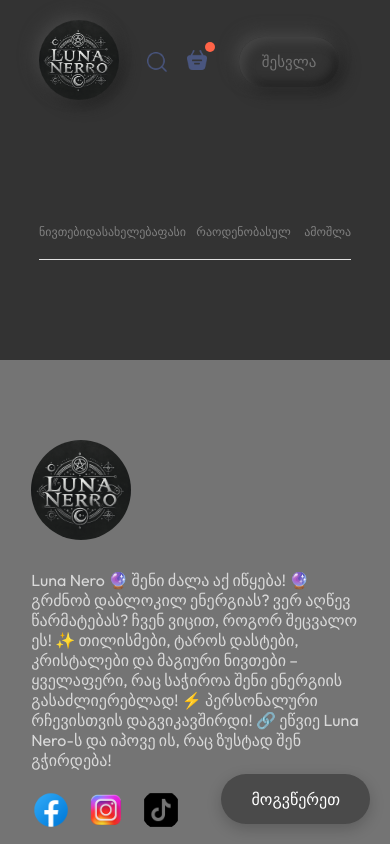
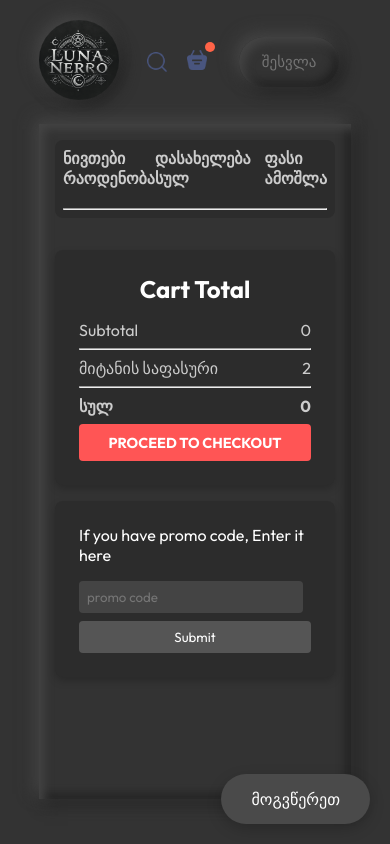
Before and after one commit to imedula/luna-nero, a React (Vite) app in the folder frontend/: page /luna-nero/cart in a window 390 px wide. Shown: the top 844 px of the page. Built offline with nearby package versions, Linux system fonts and the light colour scheme.

Commit message:
cart update

```diff
--- a/frontend/src/components/ContactFrom/ContactForm.css
+++ b/frontend/src/components/ContactFrom/ContactForm.css
@@ -12,6 +12,7 @@
   z-index: 1000;
   backdrop-filter: blur(6px);
   animation: fadeIn 0.5s ease;
+
 }
 
 /* Form Container */
--- a/frontend/src/pages/Cart/Cart.css
+++ b/frontend/src/pages/Cart/Cart.css
@@ -1,26 +1,219 @@
 .cart {
-    margin-top: 100px;
+    display: flex;
+    flex-direction: column;
+    align-items: center;
+    padding: 2rem;
+    min-height: 80vh;
+    color: #fff;
+    box-shadow: -5px -5px 15px #444, 5px 5px 15px #222, inset 5px 5px 10px #444,
+    inset -5px -5px 10px #222;
   }
+
+  .cart-items {
+    width: 100%;
+    max-width: 1000px;
+    background-color: #2c2c2c;
+    border-radius: 8px;
+    padding: 1rem;
+  }
+
   .cart-items-title {
     display: grid;
-     grid-template-columns: 1fr 1.5fr 1fr 1fr 1fr 0.5fr;
+    grid-template-columns: 1fr 2fr 1fr 1fr 1fr 1fr;
+    text-align: center;
+    font-weight: bold;
+    color: #ccc;
+  }
+
+  .cart-items-item {
+    display: grid;
+    grid-template-columns: 1fr 2fr 1fr 1fr 1fr 1fr;
     align-items: center;
-     color: gray;
-     font-size: max(1vw,12px);
+    padding: 1rem;
+    border-radius: 8px;
+    transition: background 0.3s;
   }
+
+  .cart-items-item:hover {
+    background-color: #3c3c3c;
+  }
+
+  .cart-items-item img {
+    width: 80px;
+    border-radius: 4px;
+    object-fit: cover;
+  }
+
+  .cross {
+    cursor: pointer;
+    color: #ff5555;
+    transition: transform 0.2s;
+  }
+
+  .cross:hover {
+    transform: scale(1.2);
+  }
+
+  .cart-bottom {
+    display: flex;
+    justify-content: space-between;
+    width: 100%;
+    max-width: 1000px;
+    margin-top: 2rem;
+  }
+
+  .cart-total,
+  .cart-promocode {
+    width: 48%;
+    background-color: #2c2c2c;
+    padding: 1.5rem;
+    border-radius: 8px;
+    box-shadow: 0 4px 8px rgba(0, 0, 0, 0.2);
+  }
+
+  .cart-total h2 {
+    text-align: center;
+    margin-bottom: 1rem;
+    color: #fff;
+  }
+
+  .cart-total-detalis {
+    display: flex;
+    justify-content: space-between;
+    margin: 0.5rem 0;
+    color: #ccc;
+  }
+
+  .cart-total button {
+    width: 100%;
+    padding: 0.8rem;
+    background-color: #ff5555;
+    border: none;
+    border-radius: 4px;
+    color: #fff;
+    font-weight: bold;
+    cursor: pointer;
+    transition: background 0.3s;
+  }
+
+  .cart-total button:hover {
+    background-color: #ff3333;
+  }
+
+  .cart-promocode-input {
+    display: flex;
+    justify-content: space-between;
+    margin-top: 1rem;
+  }
+
+  .cart-promocode-input input {
+    flex: 1;
+    padding: 0.5rem;
+    border: none;
+    border-radius: 4px;
+    margin-right: 0.5rem;
+    background-color: #444;
+    color: #fff;
+  }
+
+  .cart-promocode-input button {
+    padding: 0.5rem 1rem;
+    background-color: #555;
+    border: none;
+    border-radius: 4px;
+    color: #fff;
+    cursor: pointer;
+    transition: background 0.3s;
+  }
+
+  .cart-promocode-input button:hover {
+    background-color: #777;
+  }
+  .cross:hover {
+    transform: rotate(90deg);
+  }
+  /* Responsive Media Queries */
+@media (max-width: 1200px) {
+    .cart-items-title,
     .cart-items-item {
-    margin: 10px 0px;
-    color: black;
+      grid-template-columns: 1fr 2fr 1fr 1fr 1fr;
     }
+
     .cart-items-item img {
-    width: 90px;
-    border-radius: 10px;
+      width: 60px;
     }
-.cart hr {
-    height: 1px;
-    background-color: #e2e2e2;
-    border: none;
   }
+
+  @media (max-width: 768px) {
+    .cart {
+      padding: 1rem;
+    }
+
+    .cart-items {
+      padding: 0.5rem;
+    }
+
+    .cart-items-title,
+    .cart-items-item {
+      grid-template-columns: 1fr 2fr 1fr 1fr;
+    }
+
+    .cart-items-item img {
+      width: 50px;
+    }
+
+    .cart-bottom {
+      flex-direction: column;
+    }
+
+    .cart-total,
+    .cart-promocode {
+      width: 100%;
+      margin-bottom: 1rem;
+    }
+
+    .cart-total button {
+      padding: 0.6rem;
+    }
+  }
+
+  @media (max-width: 480px) {
+    .cart-items-title,
+    .cart-items-item {
+      grid-template-columns: 1fr 2fr 1fr;
+      text-align: left;
+    }
+
+    .cart-items-item img {
+      display: none;
+    }
+
+    .cart-items-item p:nth-child(2) {
+      grid-column: span 2;
+    }
+
     .cart-items-item .cross {
-    cursor: pointer;
+      text-align: right;
     }
+
+    .cart-total h2,
+    .cart-total-detalis {
+      text-align: center;
+    }
+
+    .cart-total button {
+      font-size: 0.9rem;
+    }
+
+    .cart-promocode-input {
+      flex-direction: column;
+    }
+
+    .cart-promocode-input input {
+      margin-bottom: 0.5rem;
+    }
+
+    .cart-promocode-input button {
+      width: 100%;
+    }
+  }
--- a/frontend/src/pages/Cart/Cart.jsx
+++ b/frontend/src/pages/Cart/Cart.jsx
@@ -23,21 +23,51 @@
         {items_list.map((item, index) => {
           if (cartItems[item._id] > 0) {
             return (
-              <div>
+              <div key={item._id}>   {/* Add key here */}
                 <div className='cart-items-title cart-items-item'>
                   <img src={item.image} alt="" />
                   <p>{item.name}</p>
                   <p>₾{item.price}</p>
                   <p>{cartItems[item._id]}</p>
                   <p>₾{item.price * cartItems[item._id]}</p>
-                  <p onClick={()=>removeFromCart(item._id)} className='cross'>X</p>
+                  <p onClick={() => removeFromCart(item._id)} className='cross'>X</p>
                 </div>
                 <hr />
               </div>
-
             )
           }
         })}
+      </div>
+      <div className="cart-bottom">
+        <div className="cart-total">
+          <h2>Cart Total</h2>
+          <div>
+            <div className="cart-total-detalis">
+              <p>Subtotal</p>
+              <p>{0}</p>
+            </div>
+            <hr />
+            <div className="cart-total-detalis">
+              <p>მიტანის საფასური</p>
+              <p>{2}</p>
+            </div>
+            <hr />
+            <div className="cart-total-detalis">
+              <b>სულ</b>
+              <b>{0}</b>
+            </div>
+          </div>
+          <button>PROCEED TO CHECKOUT</button>
+        </div>
+        <div className="cart-promocode">
+          <div>
+            <p>If you have promo code, Enter it here</p>
+            <div className="cart-promocode-input">
+              <input type="text" placeholder='promo code' />
+              <button>Submit</button>
+            </div>
+          </div>
+        </div>
       </div>
     </div>
   )
```
Lines whose indentation alone changed are shown as unchanged.
